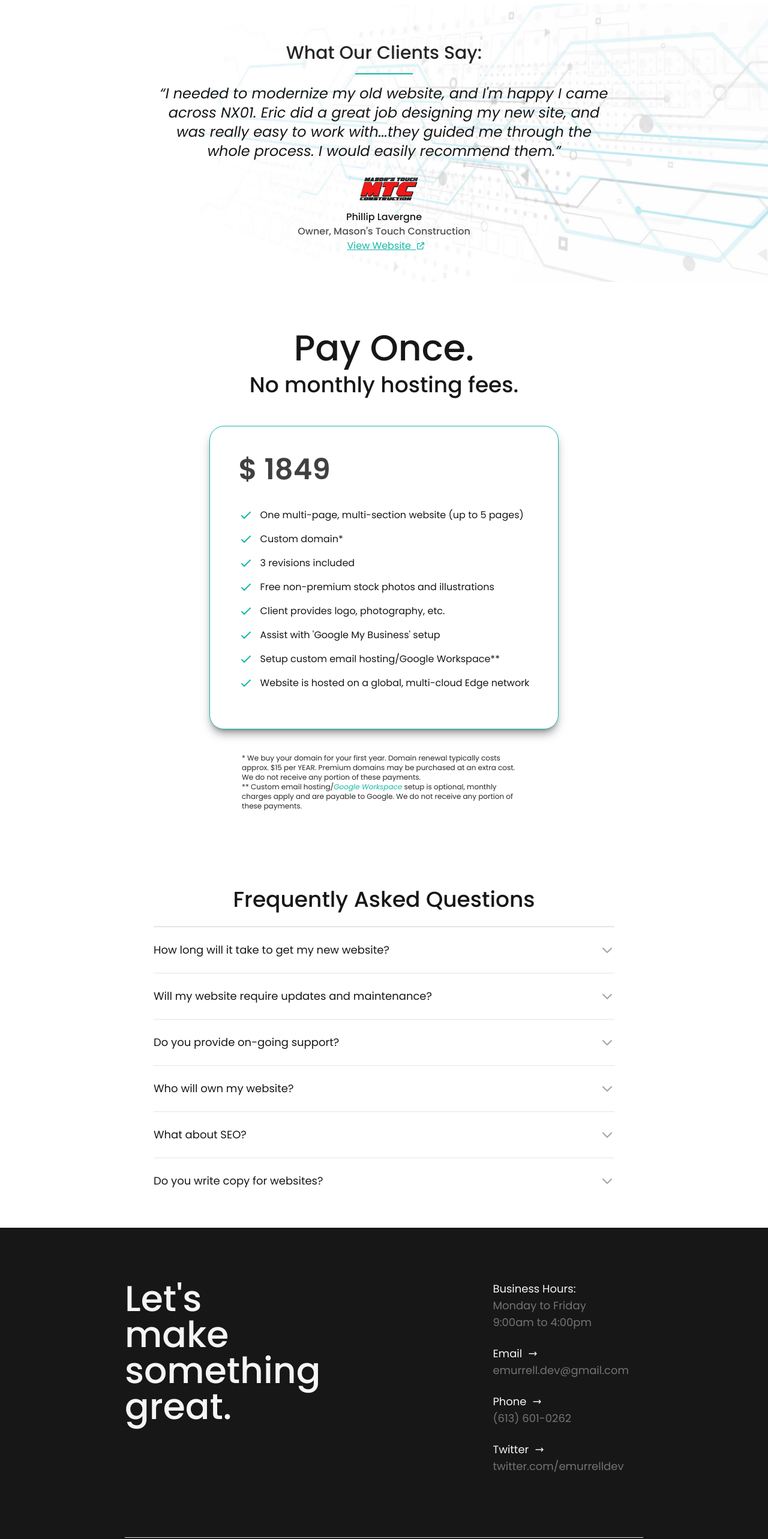
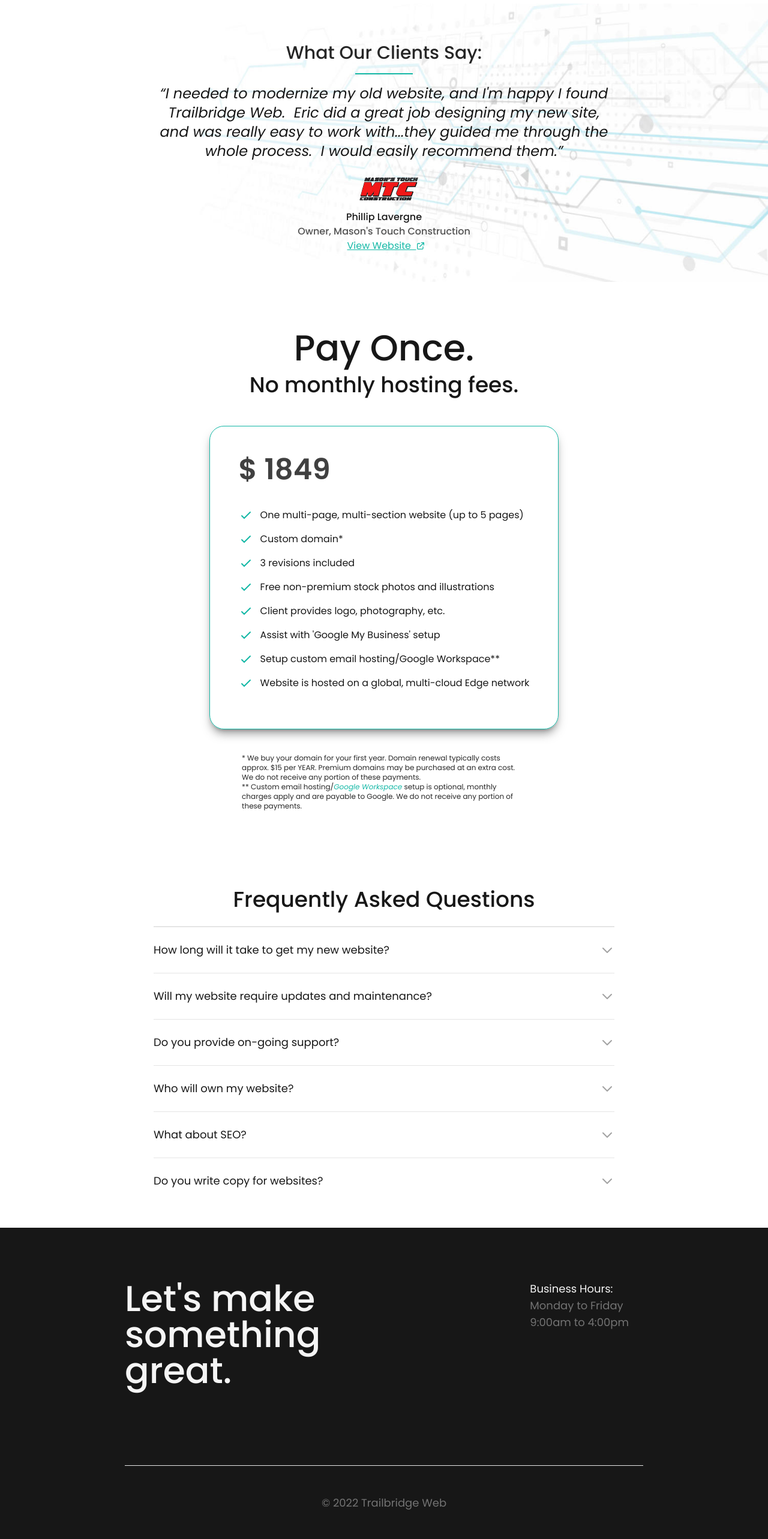
Before and after one commit to EMurrell/Agency-Beta, a Next.js app: page / in a window 1280 px wide. Shown: the part 1520-4086 px from the top of the page at 60% size. Built offline with nearby package versions, Linux system fonts and the light colour scheme.

Commit message:
change contact info temporarily

```diff
--- a/components/Contact.js
+++ b/components/Contact.js
@@ -29,7 +29,7 @@ export default function Contact() {
                 <p className=" text-neutral-500 font-body">9:00am to 4:00pm</p>
               </div>
             </div>
-            <a href="mailto:emurrell.dev@gmail.com">
+            {/* <a href="mailto:emurrell.dev@gmail.com">
               <div className="flex flex-col mb-6 transition duration-300 ease-in-out transform cursor-pointer lg:mx-6 h-max w-max hover:shadow-bottom">
                 <h2 className="flex flex-row w-max">
                   Email &nbsp;
@@ -39,8 +39,8 @@ export default function Contact() {
                   emurrell.dev@gmail.com
                 </p>
               </div>
-            </a>
-            <a href="tel:+1-613-601-0262">
+            </a> */}
+            {/* <a href="tel:+1-613-601-0262">
               <div className="flex flex-col mb-6 transition duration-300 ease-in-out transform cursor-pointer lg:mx-6 h-max w-max hover:shadow-bottom">
                 <h2 className="flex flex-row w-max">
                   Phone &nbsp;
@@ -48,8 +48,8 @@ export default function Contact() {
                 </h2>
                 <p className=" text-neutral-500 font-body">(613) 601-0262</p>
               </div>
-            </a>
-            <a href="https://twitter.com/emurrelldev">
+            </a> */}
+            {/* <a href="https://twitter.com/emurrelldev">
               <div className="flex flex-col mb-6 transition duration-300 ease-in-out transform cursor-pointer lg:mx-6 h-max w-max hover:shadow-bottom">
                 <h2 className="flex flex-row w-max">
                   Twitter &nbsp;
@@ -59,12 +59,12 @@ export default function Contact() {
                   twitter.com/emurrelldev
                 </p>
               </div>
-            </a>
+            </a> */}
           </div>
         </FadeIn>
       </div>
       <div className="flex flex-col justify-center py-12 text-base text-center border-t border-neutral-200 lg:text-lg text-neutral-500">
-        &copy; {getCurrentYear()} My Company
+        &copy; {getCurrentYear()} Trailbridge Web
       </div>
     </footer>
   );
--- a/components/Meta.js
+++ b/components/Meta.js
@@ -4,8 +4,11 @@ import Link from "next/link";
 export default function Meta() {
   return (
     <Head>
-      <title>My Company</title>
-      <meta name="description" content="Web Developer Portfolio" />
+      <title>Trailbridge Web</title>
+      <meta
+        name="description"
+        content="Modern Web Solutions for Small Businesses."
+      />
       <link rel="icon" href="/favicon.ico" />
 
       <link rel="preconnect" href="https://fonts.googleapis.com" />
--- a/components/Testimonial.js
+++ b/components/Testimonial.js
@@ -22,9 +22,10 @@ export default function Testimonials() {
             <div className="max-w-3xl mx-auto text-lg leading-7 text-center text-neutral-900 md:text-2xl">
               <em>
                 &ldquo;I needed to modernize my old website, and I&apos;m happy
-                I came across NX01. Eric did a great job designing my new site,
-                and was really easy to work with...they guided me through the
-                whole process. I would easily recommend them.&rdquo;
+                I found Trailbridge Web.&nbsp; Eric did a great job designing my
+                new site, and was really easy to work with...they guided me
+                through the whole process.&nbsp; I would easily recommend
+                them.&rdquo;
               </em>
             </div>
           </FadeIn>
```
